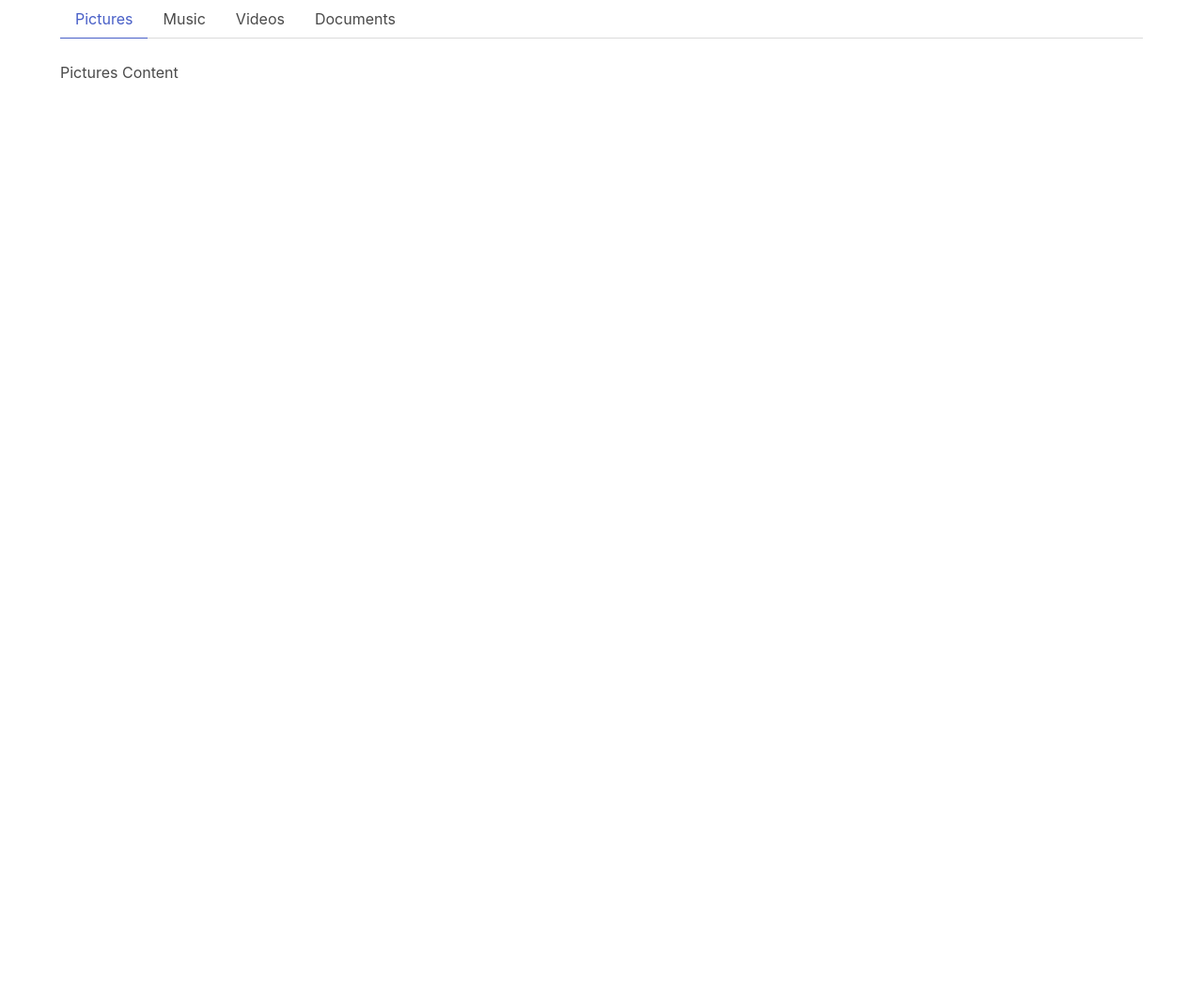
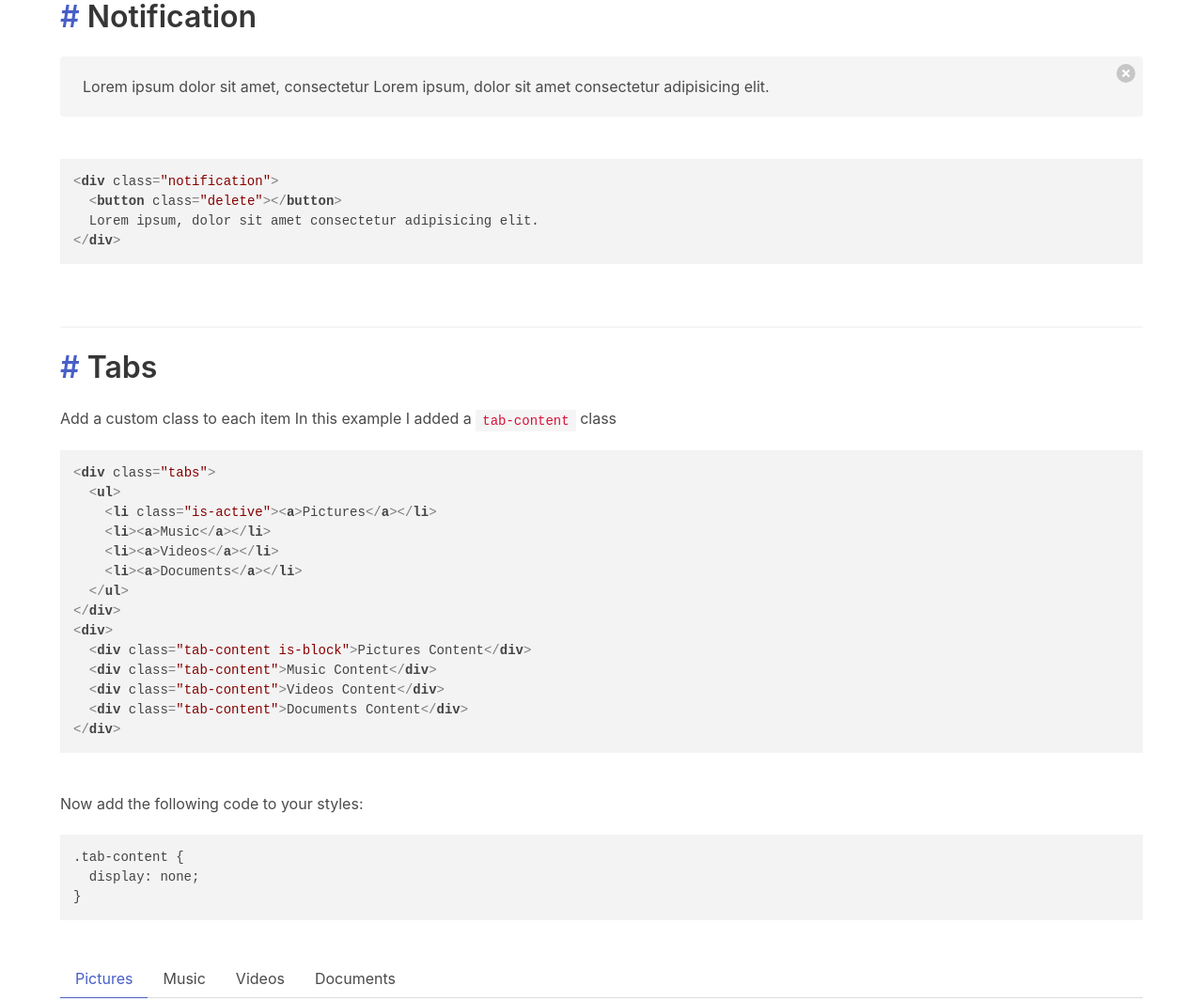
Before and after one commit to rastclick/bulma-jquery, a website: page index.html in a window 1280 px wide. Shown: the top 1065 px of the page at 94% size. Before the commit the page ends 800 px from the top, so only its background shows below. Drawn offline with nearby package versions, Linux system fonts and the light colour scheme.

Commit message:
doc: add tabs in index.html

```diff
--- a/index.html
+++ b/index.html
@@ -11,6 +11,55 @@
 
 <body>
   <div class="container">
+    <h2 class="title" id="notification">
+      <a href="#notification">
+        #
+      </a>
+      <span>Notification</span>
+    </h2>
+    <div class="notification">
+      <button class="delete"></button>
+      Lorem ipsum dolor sit amet, consectetur
+      Lorem ipsum, dolor sit amet consectetur adipisicing elit.
+    </div>
+
+    <pre>
+        <code class="language-html">&lt;div class="notification"&gt;
+  &lt;button class="delete"&gt;&lt;/button&gt;
+  Lorem ipsum, dolor sit amet consectetur adipisicing elit.
+&lt;/div&gt;</code>
+      </pre>
+    <hr>
+    <h2 class="title" id="tabs">
+      <a href="#tabs">
+        #
+      </a>
+      <span>Tabs</span>
+    </h2>
+    <p>Add a custom class to each item In this example I added a <code>tab-content</code> class</p>
+    <pre>
+      <code class="language-html">&lt;div class="tabs"&gt;
+  &lt;ul&gt;
+    &lt;li class="is-active"&gt;&lt;a&gt;Pictures&lt;/a&gt;&lt;/li&gt;
+    &lt;li&gt;&lt;a&gt;Music&lt;/a&gt;&lt;/li&gt;
+    &lt;li&gt;&lt;a&gt;Videos&lt;/a&gt;&lt;/li&gt;
+    &lt;li&gt;&lt;a&gt;Documents&lt;/a&gt;&lt;/li&gt;
+  &lt;/ul&gt;
+&lt;/div&gt;
+&lt;div&gt;
+  &lt;div class="tab-content is-block"&gt;Pictures Content&lt;/div&gt;
+  &lt;div class="tab-content"&gt;Music Content&lt;/div&gt;
+  &lt;div class="tab-content"&gt;Videos Content&lt;/div&gt;
+  &lt;div class="tab-content"&gt;Documents Content&lt;/div&gt;
+&lt;/div&gt;</code>
+    </pre>
+    <p>Now add the following code to your styles:</p>
+    <pre>
+      <code class="language-html">.tab-content {
+  display: none;
+}</code>
+    </pre>
+
     <div class="tabs">
       <ul>
         <li class="is-active"><a>Pictures</a></li>
@@ -30,10 +79,22 @@
     .tab-content {
       display: none;
     }
+
+    pre {
+      padding: 0 !important;
+      background-color: transparent !important;
+    }
   </style>
   <script src="https://code.jquery.com/jquery-3.6.0.min.js"
     integrity="sha256-/xUj+3OJU5yExlq6GSYGSHk7tPXikynS7ogEvDej/m4=" crossorigin="anonymous"></script>
   <script src="./js/bulma-jquery.min.js"></script>
+  <link rel="stylesheet" href="https://cdnjs.cloudflare.com/ajax/libs/highlight.js/11.2.0/styles/default.min.css">
+  <script src="https://cdnjs.cloudflare.com/ajax/libs/highlight.js/11.2.0/highlight.min.js"></script>
+  <script src="https://cdnjs.cloudflare.com/ajax/libs/highlight.js/11.2.0/languages/javascript.min.js"></script>
+  <script src="https://cdnjs.cloudflare.com/ajax/libs/highlight.js/11.2.0/languages/css.min.js"></script>
+  <script>
+    hljs.highlightAll();
+  </script>
 </body>
 
 </html>
```
